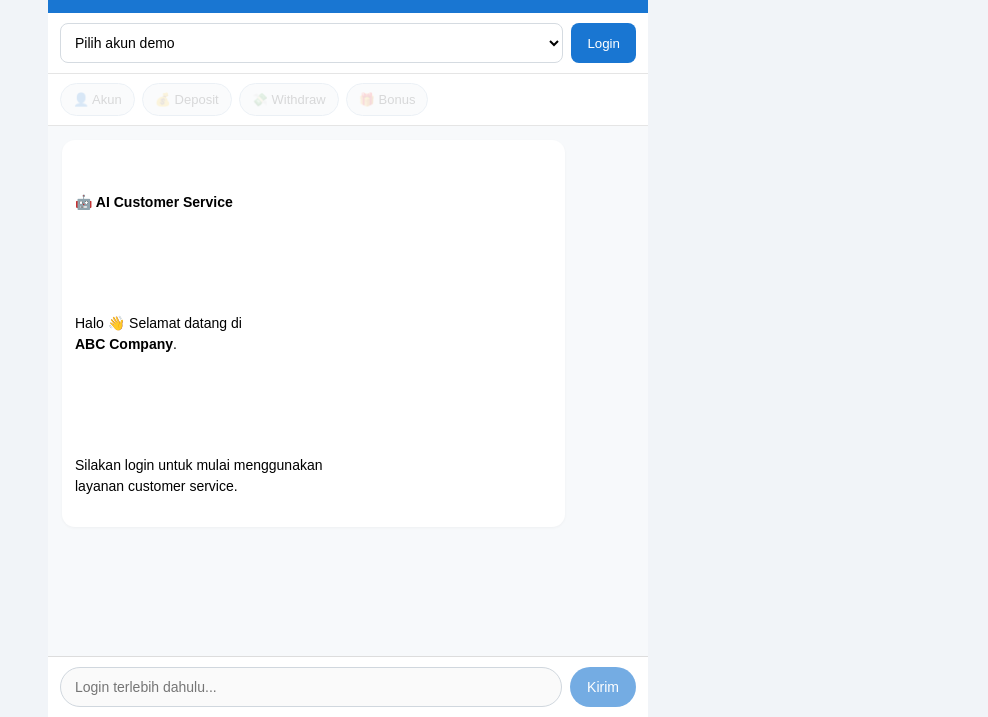
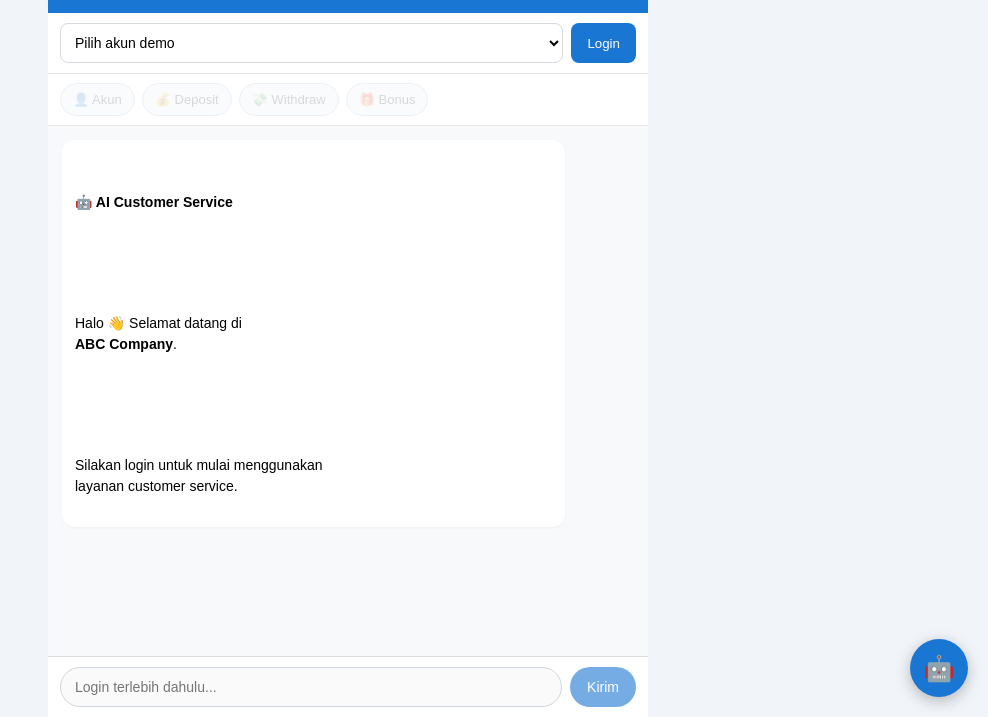
Before and after one commit to hororspam3-cyber/AI-CS, a website: page index.html in a window 1280 px wide. Shown: the part 83-800 px from the top of the page, without its empty margins (292-1280 px from the left). Drawn offline with Linux system fonts and the light colour scheme; no server answers.

Commit message:
Update index.html

```diff
--- a/index.html
+++ b/index.html
@@ -1232,6 +1232,8 @@ document.addEventListener(
 
 </script>
 
+<script src="/widget.js"></script>
+
 </body>
 
 </html>
```
